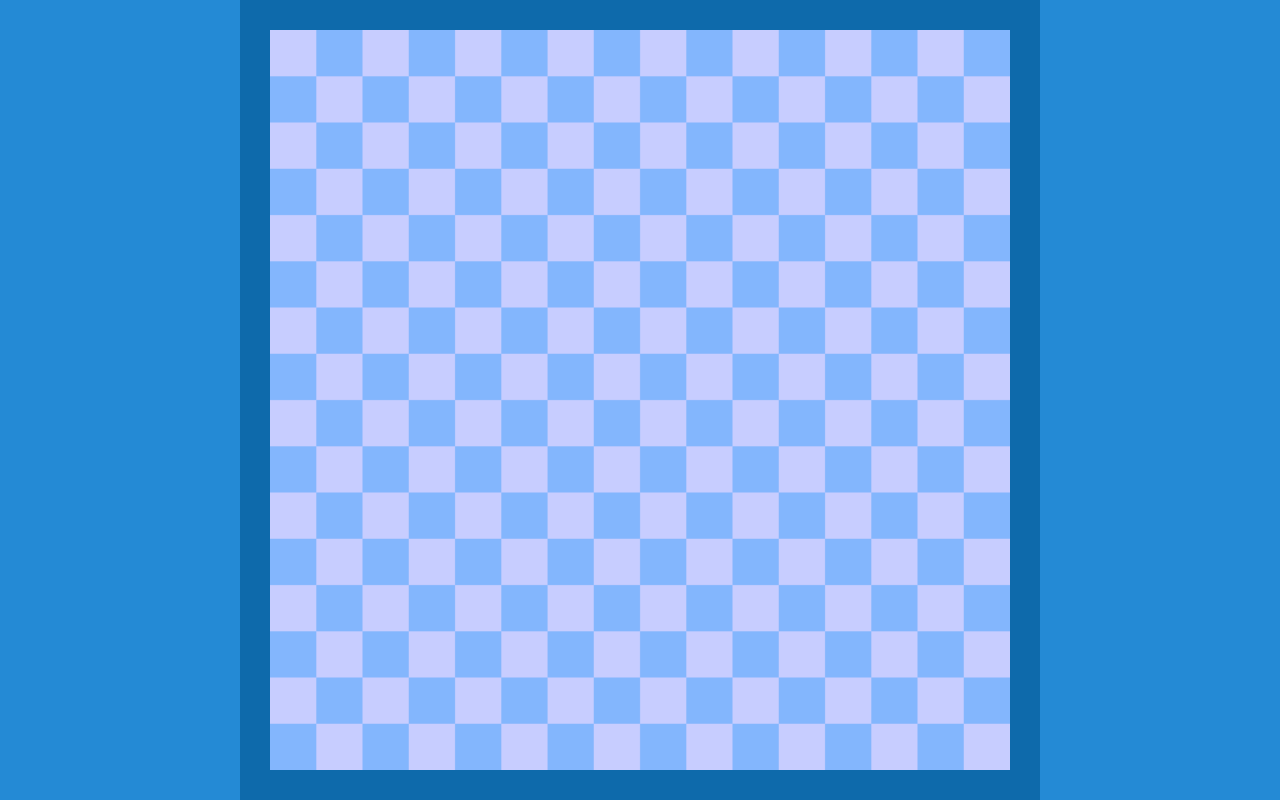
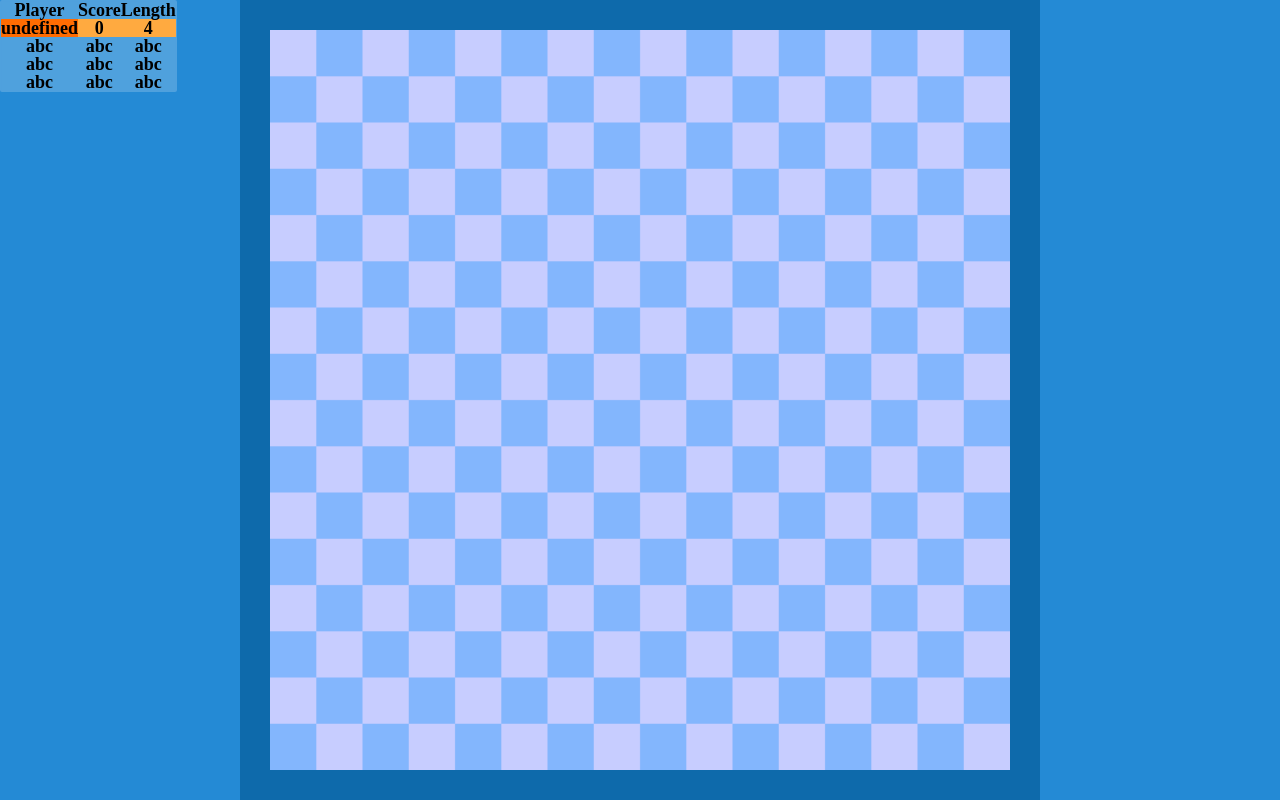
Before and after one commit to zhyDaDa/-------, a plain HTML site: page index.html in a window 1280 px wide. Drawn offline with Linux system fonts and the light colour scheme.

Commit message:
有模有样, 可以显示得分, 除了死亡判断以外, 已经实现贪吃蛇基本功能 接下来开始制作初始界面和单人多人模式的选择

```diff
--- a/index.html
+++ b/index.html
@@ -16,12 +16,35 @@
             background-color: white;
         }
 
-        #container {
+        #container_game {
             position: fixed;
             padding: 0;
             height: 100%;
             width: 100%;
             display: flex;
+        }
+
+        #infoBoard {
+            position: fixed;
+            top: 0;
+            left: 0;
+            width: 100%;
+            height: 100%;
+            z-index: 5;
+        }
+
+        #infoBoard>table {
+            position: absolute;
+            border-collapse: collapse;
+            border: 1px solid transparent;
+            border-radius: 2px;
+            background-color: rgba(255, 255, 255, 0.2);
+            backdrop-filter: blur(1px);
+            color: black;
+            font-size: 18px;
+            font-weight: bold;
+            text-align: center;
+            line-height: 18px;
         }
 
         canvas {
@@ -40,13 +63,44 @@
 </head>
 
 <body id="body">
-    <div id="container" style="z-index: 1;">
+    <div id="container_game" style="z-index: 1;">
+        <div id="infoBoard">
+            <table>
+                <tr>
+                    <th>Player</th>
+                    <th>Score</th>
+                    <th>Length</th>
+                </tr>
+                <tr class="player-info">
+                    <td class="name">abc</td>
+                    <td class="score">abc</td>
+                    <td class="length">abc</td>
+                </tr>
+                <tr class="player-info">
+                    <td class="name">abc</td>
+                    <td class="score">abc</td>
+                    <td class="length">abc</td>
+                </tr>
+                <tr class="player-info">
+                    <td class="name">abc</td>
+                    <td class="score">abc</td>
+                    <td class="length">abc</td>
+                </tr>
+                <tr class="player-info">
+                    <td class="name">abc</td>
+                    <td class="score">abc</td>
+                    <td class="length">abc</td>
+                </tr>
+            </table>
+        </div>
         <!-- Snake & Apples are here -->
         <canvas id="canvas_1" style="z-index: 3;" width="640" height="640"></canvas>
         <!-- The background board is here -->
         <canvas id="canvas_2" style="z-index: 2;" width="640" height="640"></canvas>
 
     </div>
+
+    <div id="container_hall"></div>
 
 </body>
 <script>
@@ -73,16 +127,28 @@
         /* 配色方案 */
     const theme = {
         /**
-         * 0: 棋盘浅色, 1: 棋盘深色, 2: 背景浅色, 3: 边框深色, 4: 蛇身颜色, 5: 蛇头颜色, 6: 苹果颜色
+         * 0: 棋盘浅色, 1: 棋盘深色, 2: 背景浅色, 3: 边框深色
          * @param {*} choice 选择颜色对应的数字
          * @returns 一个带#的颜色字符
          */
-        color: function(choice) {
-            return this.allColors[setting.themeNum][choice];
+        boardColors: [
+            ["#C7CDFF", "#83B6FD", "#248AD5", "#0E6AAB"]
+        ], //0: 棋盘浅色, 1: 棋盘深色, 2: 背景浅色, 3: 边框深色
+        boardColor: function(choice) {
+            return this.boardColors[setting.themeNum][choice];
         },
-        allColors: [
-            ["#C7CDFF", "#83B6FD", "#248AD5", "#0E6AAB", "#FFAA40", "#FF6C02", "#FF005D"]
-        ], //0: 棋盘浅色, 1: 棋盘深色, 2: 背景浅色, 3: 边框深色, 4: 蛇身颜色, 5: 蛇头颜色, 6: 苹果颜色
+
+        snakeColors: [
+            ["#FF6C02", "#FFAA40"],
+            ["#FF6C02", "#FFAA40"],
+            ["#FF6C02", "#FFAA40"],
+            ["#FF6C02", "#FFAA40"],
+        ], // 0: 蛇头, 1: 蛇身
+
+        appleColor: "#FF0000", //苹果颜色
+
+        wallColor: "#000000", //墙颜色
+
     }
 </script>
 <script src="js/bgDrawing.js"></script>
--- a/js/bgDrawing.js
+++ b/js/bgDrawing.js
@@ -1,5 +1,5 @@
 //此处展开结界
-!function (setting_w, setting_h) {
+! function(setting_w, setting_h) {
     //Set the canvas
     const cvs = document.getElementById("canvas_2");
     const ctx = cvs.getContext("2d");
@@ -14,7 +14,7 @@
 
     function DrawBox(x, y, w, h) {
         //相邻格子分配深浅两种颜色
-        let b = (x + y) % 2 == 0 ? theme.color(0) : theme.color(1);
+        let b = (x + y) % 2 == 0 ? theme.boardColor(0) : theme.boardColor(1);
         ctx.fillStyle = b;
         ctx.fillRect(x * w, y * h, w, h);
     }
@@ -27,7 +27,7 @@
     }
 
     //刷上背景油漆
-    document.getElementById("body").style.backgroundColor = theme.color(2);
+    document.getElementById("container_game").style.backgroundColor = theme.boardColor(2);
     //修改边框的颜色
-    document.getElementById("canvas_2").style.border = theme.color(3)+" solid 30px";
+    document.getElementById("canvas_2").style.border = theme.boardColor(3) + " solid 30px";
 }(setting.width, setting.height)
--- a/js/clarity.js
+++ b/js/clarity.js
@@ -107,7 +107,7 @@ class MAP {
                 const w = setting.wall[i];
                 this._map[w[1] - 1][w[0] - 1] = {
                     occupy: TYPE_occupy.wall,
-                    color: theme.color(3)
+                    color: theme.wallColor,
                 };
             }
         }
@@ -120,18 +120,32 @@ class MAP {
                 drawSquare(j, i, this._map[i][j].color);
             }
         }
+    }
 
+    consoleMap() {
+        let str = "\n";
+        for (let i = 0; i < setting.height; i++) {
+            str += "\t";
+            for (let j = 0; j < setting.width; j++) {
+                str += this._map[i][j].occupy;
+                str += "  ";
+            }
+            str += "\n";
+        }
+        console.log(str);
     }
 }
 
 class SNAKE {
-    constructor(playerConsequenceNumber) {
+    constructor(playerConsequenceNumber, name) {
         this._playerConsequenceNumber = playerConsequenceNumber;
+        this._name = name;
         this._snake = [];
         this._buffs = [];
         this._score = 0;
-        this.nextArrowKey = null;
+        this.nextArrowKey = TYPE_arrowKey.right;
         this.initPosition();
+        this.registInfo();
     }
 
     /**
@@ -178,27 +192,43 @@ class SNAKE {
                 ];
                 break;
             default:
-                alert("玩家序号错误或超出上限");
+                console.error("玩家序号错误或超出上限");
                 break;
         }
         //todo: 根据地图更合理的排位方式
-        this.nextArrowKey = TYPE_arrowKey.right;
     }
 
     getNextLocation() {
         let nextLocation = deepCopy(this._snake[0]);
+        let thisSnake = this._snake[0];
+
+        function _moveUP() {
+            nextLocation.y = thisSnake.y == 1 ? setting.height : thisSnake.y - 1
+        }
+
+        function _moveDown() {
+            nextLocation.y = thisSnake.y == setting.height ? 1 : thisSnake.y + 1
+        }
+
+        function _moveLeft() {
+            nextLocation.x = thisSnake.x == 1 ? setting.width : thisSnake.x - 1
+        }
+
+        function _moveRight() {
+            nextLocation.x = thisSnake.x == setting.width ? 1 : thisSnake.x + 1
+        }
         switch (this.nextArrowKey) {
             case TYPE_arrowKey.up:
-                if (this._snake[1].y - this._snake[0].y == 1 || this._snake[1].y - this._snake[0].y == setting.height - 1) { nextLocation.y += 1 } else { nextLocation.y = this._snake[0].y == 1 ? setting.height : this._snake[0].y - 1 }
+                if (this._snake[1].y - thisSnake.y == -1 || this._snake[1].y - thisSnake.y == setting.height - 1) { _moveDown() } else { _moveUP() }
                 break;
             case TYPE_arrowKey.down:
-                if (this._snake[1].y - this._snake[0].y == -1 || this._snake[1].y - this._snake[0].y == 1 - setting.height) { nextLocation.y -= 1 } else { nextLocation.y = this._snake[0].y == setting.height ? 1 : this._snake[0].y + 1 }
+                if (this._snake[1].y - thisSnake.y == 1 || this._snake[1].y - thisSnake.y == 1 - setting.height) { _moveUP() } else { _moveDown() }
                 break;
             case TYPE_arrowKey.left:
-                if (this._snake[1].x - this._snake[0].x == -1 || this._snake[1].x - this._snake[0].x == setting.width - 1) { nextLocation.x += 1 } else { nextLocation.x = this._snake[0].x == 1 ? setting.width : this._snake[0].x - 1 }
+                if (this._snake[1].x - thisSnake.x == -1 || this._snake[1].x - thisSnake.x == setting.width - 1) { _moveRight() } else { _moveLeft() }
                 break;
             case TYPE_arrowKey.right:
-                if (this._snake[1].x - this._snake[0].x == 1 || this._snake[1].x - this._snake[0].x == 1 - setting.width) { nextLocation.x -= 1 } else { nextLocation.x = this._snake[0].x == setting.width ? 1 : this._snake[0].x + 1 }
+                if (this._snake[1].x - thisSnake.x == 1 || this._snake[1].x - thisSnake.x == 1 - setting.width) { _moveLeft() } else { _moveRight() }
                 break;
             default:
                 console.error("没有定义的方向: " + this.nextArrowKey);
@@ -211,10 +241,11 @@ class SNAKE {
      * 按照arrowkey的指向移动蛇
      * 如果反向就不会有反应, 与现状相比做判断
      */
-    move(arrowKey) {
+    move() {
+        let nextLocation = this.getNextLocation();
         for (let i = this._snake.length - 1; i > -1; i--) {
             if (i == 0) { //对于蛇头
-                this._snake[0] = this.getNextLocation(arrowKey);
+                this._snake[0] = nextLocation;
             } else { //对于蛇身
                 this._snake[i] = deepCopy(this._snake[i - 1], false); //把后面的变成自己前面的
             }
@@ -225,12 +256,30 @@ class SNAKE {
      * 把snake画到map上
      */
     settleToMap(map) {
-        for (let i = 0; i < this._snake.length; i++) {
+        for (let i = this._snake.length - 1; i > -1; i--) {
             const theSnake = this._snake[i];
             let theSnakeLoc = map[theSnake.y - 1][theSnake.x - 1];
             theSnakeLoc.occupy = i == 0 ? 1 : 2;
-            theSnakeLoc.color = theme.color(i == 0 ? 5 : 4);
+            theSnakeLoc.color = theme.snakeColors[this._playerConsequenceNumber - 1][i == 0 ? 0 : 1];
         }
+    }
+
+    registInfo() {
+        // 指定DOM元素
+        let tr_element = document.getElementsByClassName("player-info")[this._playerConsequenceNumber - 1];
+        let name_element = tr_element.getElementsByClassName("name")[0];
+        let score_element = tr_element.getElementsByClassName("score")[0];
+        let length_element = tr_element.getElementsByClassName("length")[0];
+
+        // 修改DOM元素, 填写信息
+        name_element.innerHTML = this._name;
+        score_element.innerHTML = this._score;
+        length_element.innerHTML = this._snake.length;
+
+        // 为元素染色
+        name_element.style.backgroundColor = theme.snakeColors[this._playerConsequenceNumber - 1][0];
+        score_element.style.backgroundColor = theme.snakeColors[this._playerConsequenceNumber - 1][1];
+        length_element.style.backgroundColor = theme.snakeColors[this._playerConsequenceNumber - 1][1];
     }
 
     eatApple() {
@@ -249,10 +298,14 @@ class SNAKE {
         for (buff of this._buffs) {
             if (buff.type == BUFF.TYPE.ScoreModifier) buff.effect(score);
         }
+        this._score += score;
+        this.registInfo();
     }
 
     lengthen() {
-        //todo: 蛇变长, 原理同蛇移动时找新位置
+        let newTail = deepCopy(this._snake[this._snake.length - 1]);
+        this._snake.push(newTail);
+        this.registInfo();
     }
 
     die() {
@@ -302,7 +355,7 @@ class APPLE {
     settleApple(map) {
         let appleLoc = map[this._location.y - 1][this._location.x - 1];
         appleLoc.occupy = 3;
-        appleLoc.color = theme.color(6);
+        appleLoc.color = theme.appleColor;
     }
 
     /**
@@ -310,7 +363,7 @@ class APPLE {
      */
     refreshApple(map) {
         this.getNewLoc();
-        if (map[this._location.y - 1][this._location.x - 1].occupy != 0) this.refreshApple();
+        if (map[this._location.y - 1][this._location.x - 1].occupy != 0) this.refreshApple(map);
     }
 
     reset(map) {
@@ -350,7 +403,7 @@ class GAME {
         this._end = false;
 
         this.interval = setInterval(() => {
-            if (!this._pause) {
+            if (!this._pause && !this._end) {
                 this.core();
             }
         }, this._intervalTime * 1000);
@@ -398,10 +451,11 @@ class GAME {
 
     //core
     core() {
-        this._MAP.refreshMap();
         //检查按照移动方向的下一步的collation
         let results = this.checkSituation();
         let appleRestFlag = false;
+        //清空地图, 开始制作新的一帧
+        this._MAP.refreshMap();
         for (let i = 0; i < results.length; i++) {
             let result = results[i];
             let snake = this._snakes[i];
```
